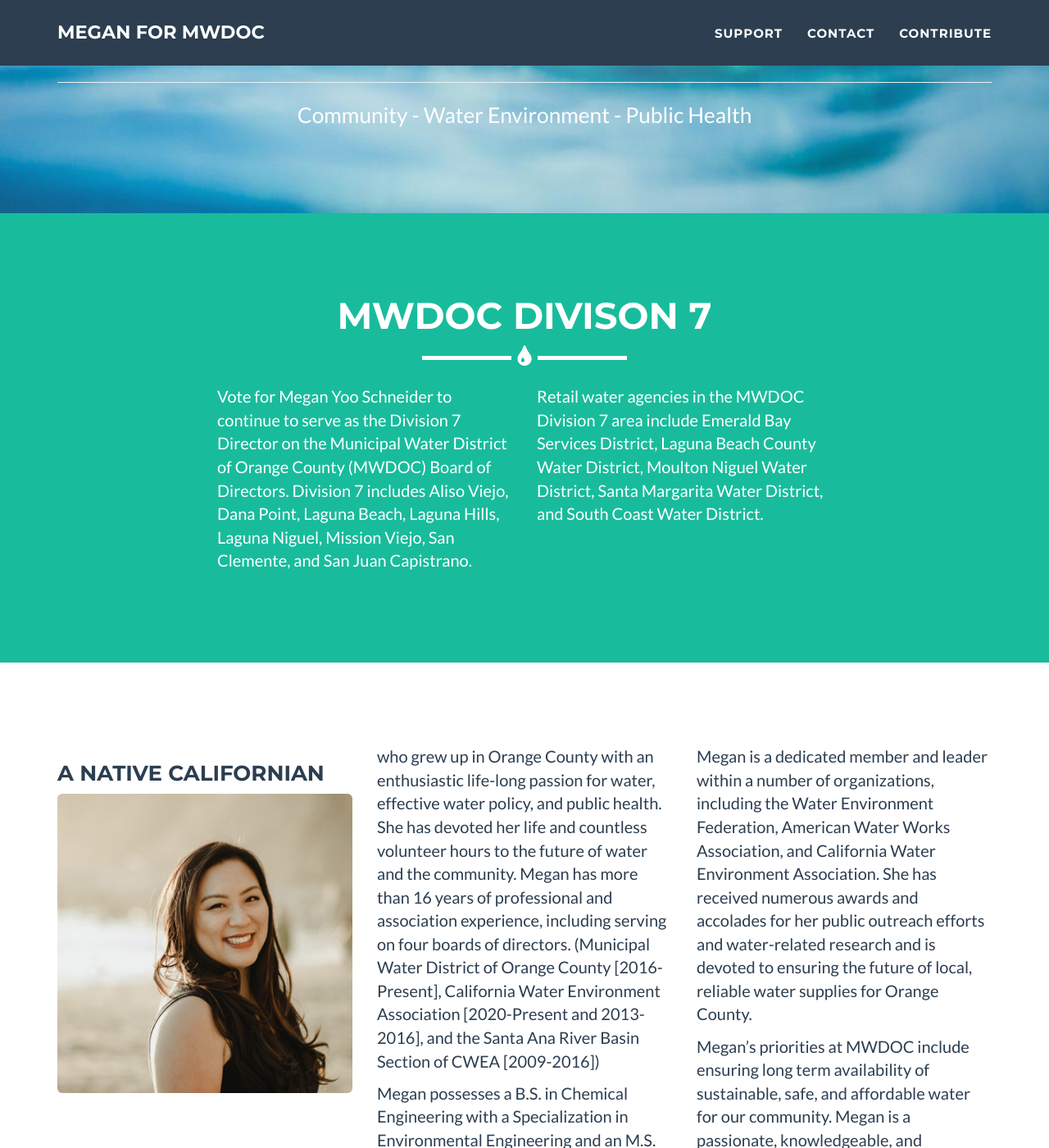
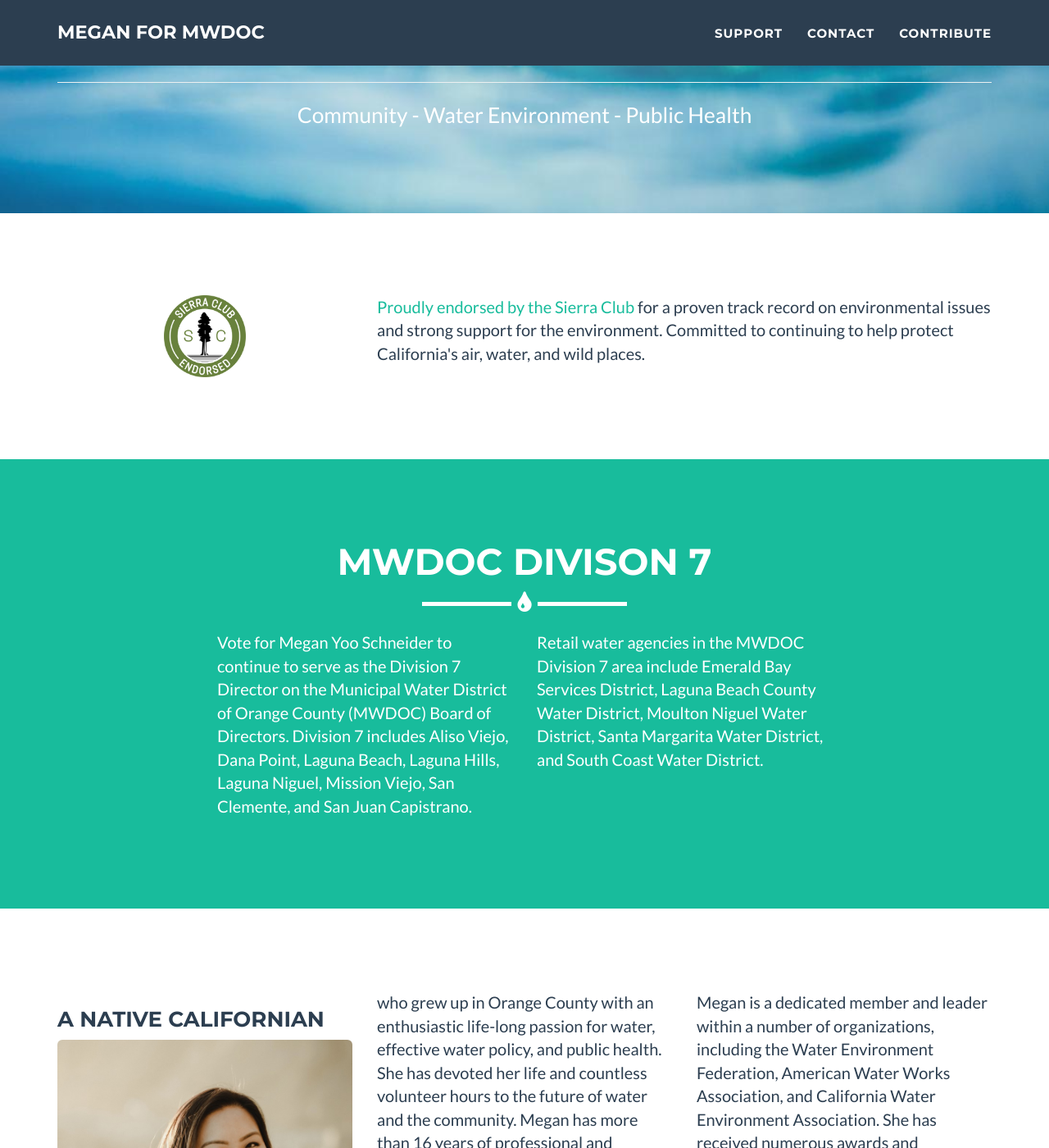
Before and after one commit to dropbar/m4m, a Jekyll site: the page built from _posts/2014-07-18-project-1.markdown, in a window 1280 px wide and 1400 px high, scrolled down 536 px. Shown: the whole window at 82% size. Built offline with Jekyll 4.4.1, drawn with Linux system fonts in a browser that asks for light colours; some of the changed text lies outside the part shown.

Commit message:
new support

```diff
--- a/_includes/css/main.css
+++ b/_includes/css/main.css
@@ -78,6 +78,10 @@
 
 .img-centered {
     margin: 0 auto;
+}
+
+.img-seal {
+    max-width: 100px;
 }
 
 header {
--- a/_includes/endorse.html
+++ b/_includes/endorse.html
@@ -11,23 +11,24 @@
                 <div class="col-lg-4">
 					<h2></h2>
                     <p>  <em>"Megan Yoo Schneider is an outstanding Director on the Board of the Municipal Water District of Orange County. Her BS and MS in chemical and environmental engineering make her technically sound, her involvement in and commitment to her community shows she knows the needs of the area, and her enthusiasm for water and the people of her district make her the representative you want. RE-ELECT MEGAN YOO SCHNEIDER."</em></p>
-					<h4>- Betty H. Olson, Ph.D.
-					Professor Emeritus
+					<h4>- Betty H. Olson, Ph.D.</h4>
+					<em>Professor Emeritus
 					Civil and Environmental Engineering
 					University of California, Irvine</br>
 					President, Santa Margarita Water District</br>
-					Member San Diego Regional Water Quality Control Board</h4>
+					Member San Diego Regional Water Quality Control Board<hr/></em>
+
                 </div>
 				<div class="col-lg-4">
 					<h2></h2>
                     <p><em>“Megan exemplifies servant leadership in her dedication to the community. Her support as an advisory board member for Breakthrough San Juan Capistrano has been instrumental. Breakthrough SJC is a program focused on supporting low-income students’ graduate college with a vision to break the cycle of poverty. Because of Megan, we have developed several external partnerships that have helped feed our families during the COVID-19 pandemic. Because of her, we’ve created an internship program that will help local students find jobs after college. She’s an invaluable asset to Breakthrough SJC, our students, families, and our entire community. “</em></p>
-					<h4>- Alex Serna </br>Executive Director, Breakthrough San Juan Capistrano</h4>
+					<h4>- Alex Serna</h4> <em>Executive Director, Breakthrough San Juan Capistrano<hr/></em>
 					</br>
                 </div>
 				<div class="col-lg-4">
 					<h2></h2>
                     <p>  <em>“Megan is one of the hardest working, most dedicated elected officials that I have ever met.” </em></p>
-					<h4>- Dennis Erdman, PE </br>President, South Coast Water District</h4>
+					<h4>- Dennis Erdman, PE </h4><em>President, South Coast Water District<hr/></em>
                 </div>
 			</div>
 		</div>
--- /dev/null
+++ b/_includes/sierra.html
@@ -0,0 +1,14 @@
+ <!-- About Section -->
+    <section>
+        <div class="container">
+            <div class="row">
+                <div class="col-md-4 mx-auto text-center">
+                    <!--h3>A native Californian </h3-->
+                    <img class="img-seal" src="img/sc.png">
+                </div>
+                <div class="col-md-8">
+                    <p><a href="https://angeles.sierraclub.org/political_action/endorsements">Proudly endorsed by the Sierra Club</a> for a proven track record on environmental issues and strong support for the environment. Committed to continuing to help protect California's air, water, and wild places.</p>
+                </div>
+			</div>
+        </div>
+    </section>
--- a/_layouts/default.html
+++ b/_layouts/default.html
@@ -4,6 +4,7 @@
     <body id="page-top" class="index">
     {% include nav.html %}
     {% include header.html %}
+    {% include sierra.html %}
 	{% include about.html %}
     {% include about-more.html %}
     {% include community.html %}
```
Also changed, not shown: img/sc.png (added).
